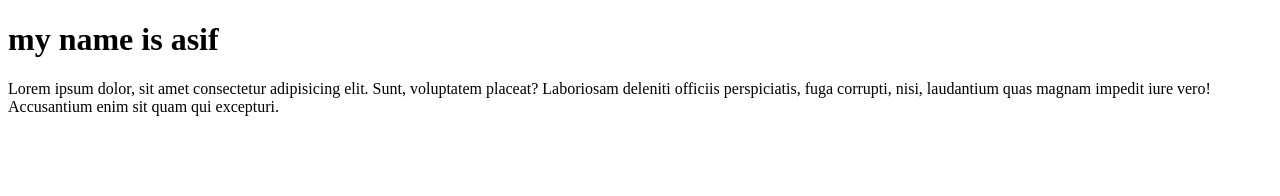
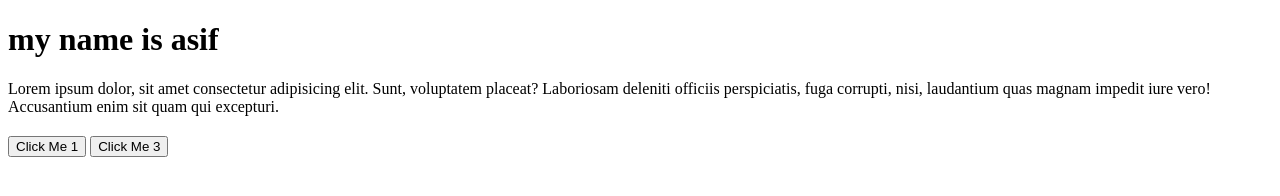
Before and after one commit to asifahmad0/JavaScript-practice-, a plain HTML site: page INDEX.HTML in a window 1280 px wide. Drawn offline with Linux system fonts and the light colour scheme.

Commit message:
Update INDEX.HTML

```diff
--- a/INDEX.HTML
+++ b/INDEX.HTML
@@ -21,6 +21,9 @@
     </div>
     <div id="myid">
 <h2></h2>
+
+<button class="btn" onclick="console.log('inline event work')">Click Me 1</button>
+        <button id="btn3">Click Me 3</button>
     </div>
 
 
```
